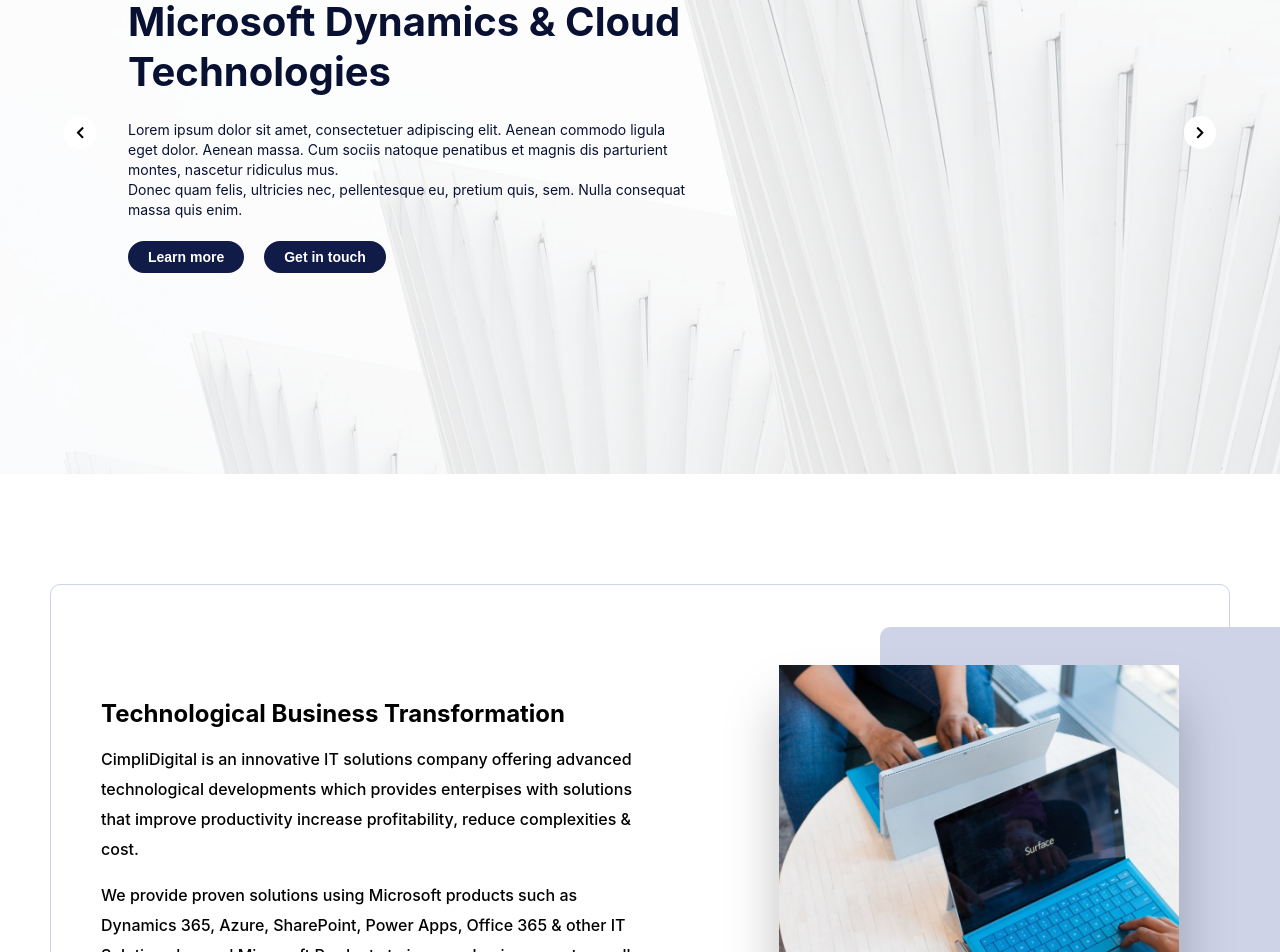
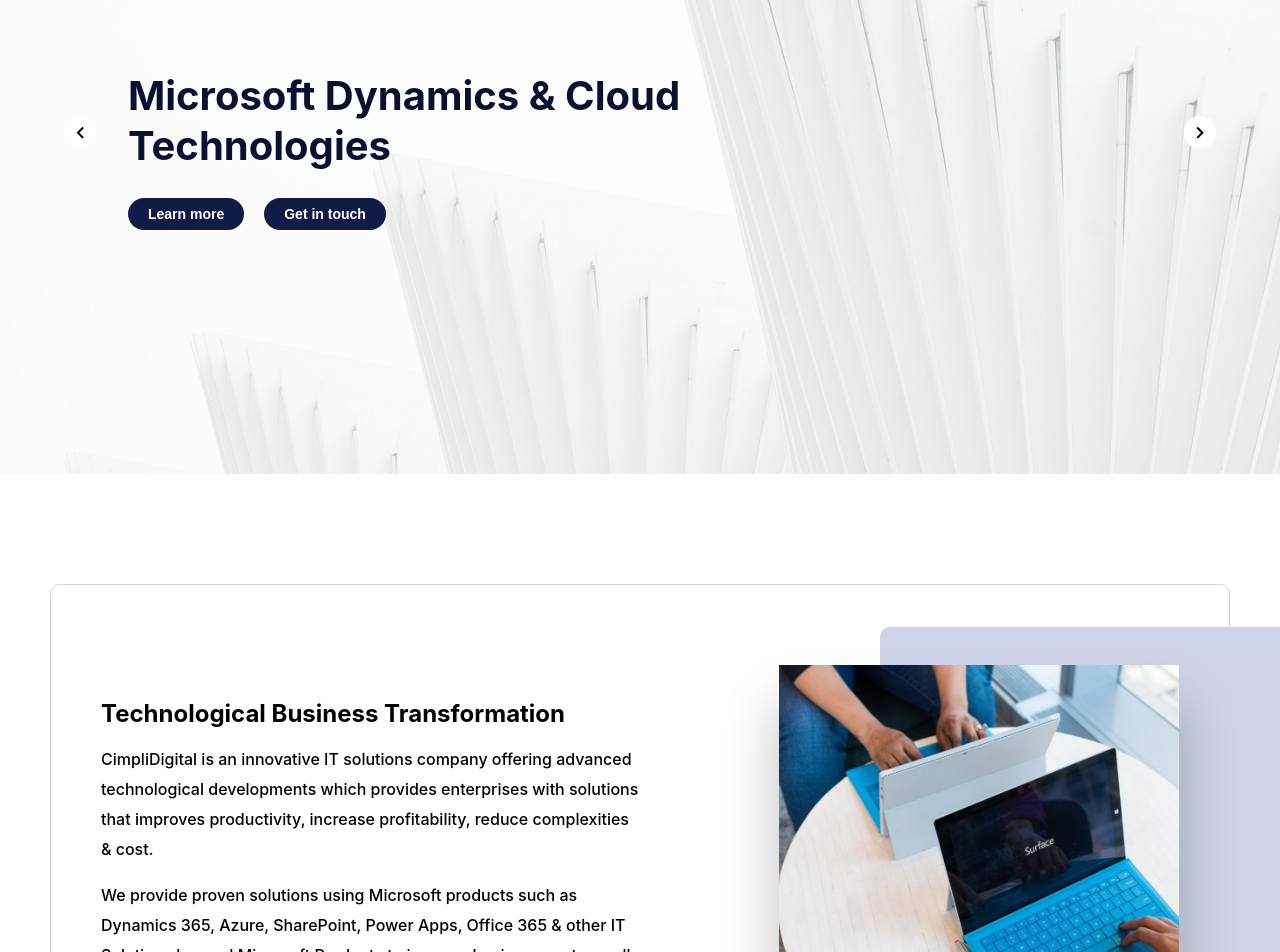
Before and after one commit to tosebikan/cimplidigital, a React (Create React App) app: page / in a window 1280 px wide. Shown: the part 240-1192 px from the top of the page. Built offline with nearby package versions, Linux system fonts and the light colour scheme.

Commit message:
latest stable build

```diff
--- a/src/screens/HomeScreen.css
+++ b/src/screens/HomeScreen.css
@@ -15,7 +15,7 @@
 .homeslide-title {
   position: absolute;
   left: 10%;
-  top: 18%;
+  top: 30%;
   font-weight: 700;
   font-size: 40px;
   line-height: 50px;
@@ -28,7 +28,7 @@
 .homeslide-title1 {
   position: absolute;
   left: 10%;
-  top: 18%;
+  top: 30%;
   font-weight: 700;
   font-size: 40px;
   line-height: 50px;
@@ -91,7 +91,7 @@
   flex-direction: row;
   position: absolute;
   left: 10%;
-  top: 62%;
+  top: 55%;
   z-index: 300;
 }
 
@@ -150,8 +150,7 @@
 
 .homeslide-button:hover {
   background-color: #000;
-
-  box-shadow: 0 10px 20px rgba(0, 0, 0, 0.6);
+  box-shadow: 0 10px 20px rgba(0, 0, 0, 0.25);
 }
 .homeslide-button2:hover {
   background-color: #000;
--- a/src/screens/HomeScreen.js
+++ b/src/screens/HomeScreen.js
@@ -96,14 +96,14 @@
               <h1 className={animate ? "homeslide-title" : "homeslide-title1"}>
                 Custom IT Solutions For Your Business
               </h1>
-              <p className="homeslide-body">
+              {/*<p className="homeslide-body">
                 Lorem ipsum dolor sit amet, consectetuer adipiscing elit. Aenean
                 commodo ligula eget dolor. Aenean massa. Cum sociis natoque
                 penatibus et magnis dis parturient montes, nascetur ridiculus
                 mus.
                 <br /> Donec quam felis, ultricies nec, pellentesque eu, pretium
                 quis, sem. Nulla consequat massa quis enim.
-              </p>
+              </p>*/}
               <div className="home_btn_group">
                 <Link to="/contact">
                   <button className="homeslide-button">Learn more</button>
@@ -123,14 +123,14 @@
               <h1 className={animate ? "homeslide-title" : "homeslide-title1"}>
                 Microsoft Dynamics & Cloud Technologies
               </h1>
-              <p className="homeslide-body">
+              {/*<p className="homeslide-body">
                 Lorem ipsum dolor sit amet, consectetuer adipiscing elit. Aenean
                 commodo ligula eget dolor. Aenean massa. Cum sociis natoque
                 penatibus et magnis dis parturient montes, nascetur ridiculus
                 mus.
                 <br /> Donec quam felis, ultricies nec, pellentesque eu, pretium
                 quis, sem. Nulla consequat massa quis enim.
-              </p>
+              </p>*/}
               <div className="home_btn_group">
                 <Link to="/contact">
                   <button className="homeslide-button">Learn more</button>
@@ -148,17 +148,17 @@
             </Slide>
             <Slide index={2} className="homeskide-slide">
               <h1 className={animate ? "homeslide-title" : "homeslide-title1"}>
-                Build Agile Business Processes
+                Build Agile Business Processes With Ease
               </h1>
               {/*<p className={animate ? "homeslide-body2" : "homeslide-body"}>*/}
-              <p className="homeslide-body">
+              {/*<p className="homeslide-body">
                 Lorem ipsum dolor sit amet, consectetuer adipiscing elit. Aenean
                 commodo ligula eget dolor. Aenean massa. Cum sociis natoque
                 penatibus et magnis dis parturient montes, nascetur ridiculus
                 mus.
                 <br /> Donec quam felis, ultricies nec, pellentesque eu, pretium
                 quis, sem. Nulla consequat massa quis enim.
-              </p>
+              </p>*/}
 
               <div className="home_btn_group">
                 <Link to="/contact">
@@ -185,9 +185,9 @@
             <h2>Technological Business Transformation</h2>
             <p className="home-info-container-body">
               CimpliDigital is an innovative IT solutions company offering
-              advanced technological developments which provides enterpises with
-              solutions that improve productivity increase profitability, reduce
-              complexities & cost.
+              advanced technological developments which provides enterprises
+              with solutions that improves productivity, increase profitability,
+              reduce complexities & cost.
             </p>
             <p className="home-info-container-body">
               We provide proven solutions using Microsoft products such as
```
